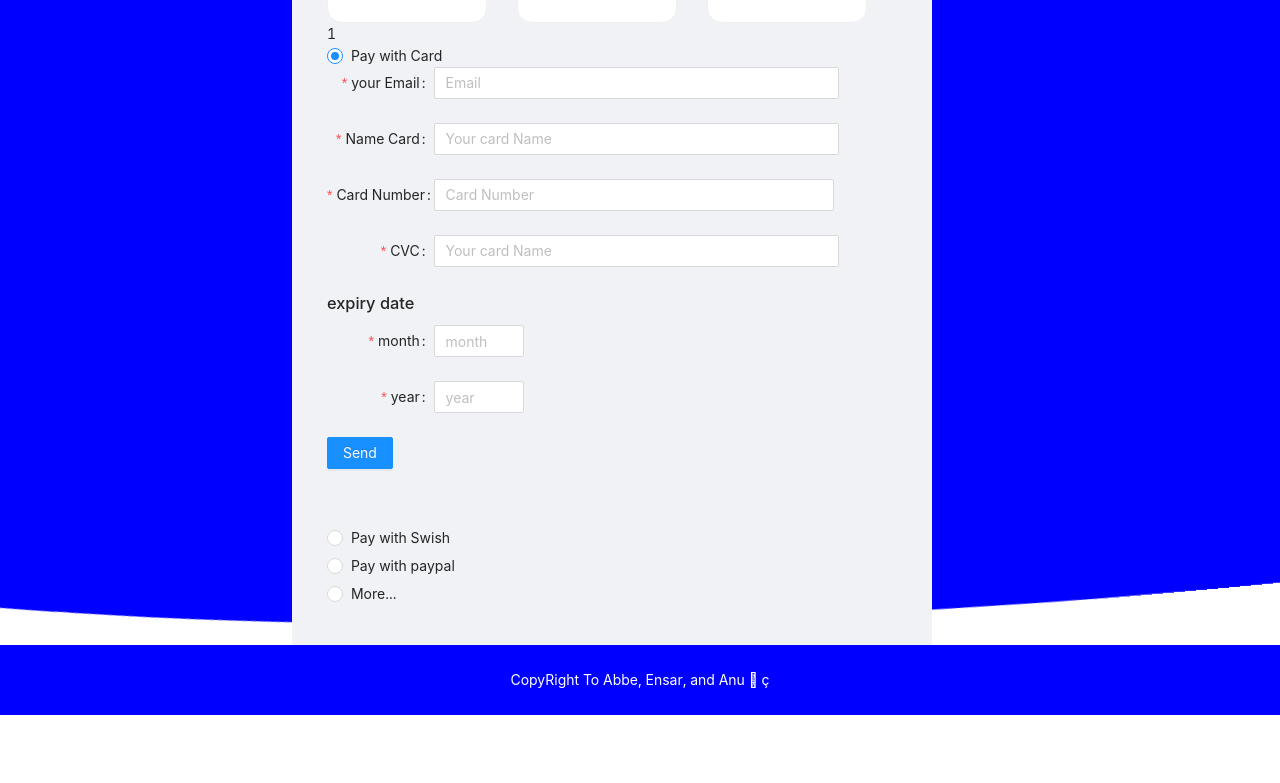
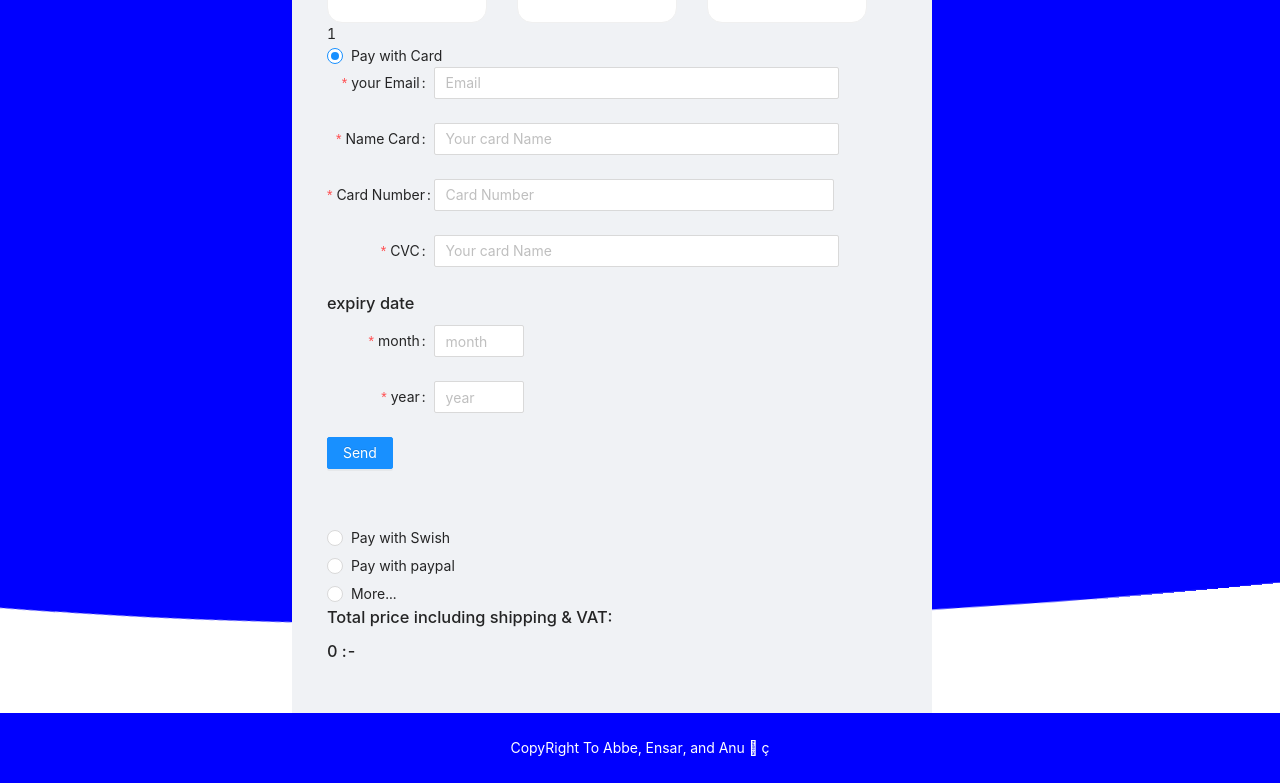
Before and after one commit to Abbe91/checkout-group6, a React (Create React App) app in the folder my-app/: page /checkout in a window 1280 px wide. Shown: the part 612-1395 px from the top of the page. Before the commit the page ends 1327 px from the top, so only its background shows below. Built offline with nearby package versions, Linux system fonts and the light colour scheme.

Commit message:
vat included

```diff
--- a/my-app/src/components/Checkout.tsx
+++ b/my-app/src/components/Checkout.tsx
@@ -2,6 +2,7 @@ import React from 'react';
 import Radiobutton from './Radio'
 import { Cart } from './Cart';
 import CheckoutFracksatt from './checkoutFracksatt';
+import TotalPrice from './TotalPrice';
 
 
 
@@ -16,6 +17,7 @@ function Checkout(){
             <Cart/>
             <CheckoutFracksatt/>
             <Radiobutton />
+            <TotalPrice/>
 
 
         </div>
--- /dev/null
+++ b/my-app/src/components/TotalPrice.tsx
@@ -0,0 +1,43 @@
+import React, { Component} from 'react';
+import {CartConsumer, ContextState} from './context/cartContext';
+
+
+
+export interface State {
+
+}
+
+
+
+export class TotalPrice extends Component<{}, State>{
+
+
+
+    constructor(props: {}){
+        super(props)
+    }
+
+        render(){
+            return(
+                <CartConsumer>
+                    {(contextData: ContextState) => {
+                        return(
+                            <div>
+                                <h1>Total price including shipping & VAT:</h1>
+                                {
+
+                                <h1> {contextData.getTotalPrice()*1.25} :- </h1>
+                                }
+                            </div>
+                        )
+                    }}
+
+                </CartConsumer>
+            )
+        }
+    }
+
+
+
+
+export default TotalPrice;
--- a/my-app/src/components/checkoutFracksatt.tsx
+++ b/my-app/src/components/checkoutFracksatt.tsx
@@ -88,7 +88,7 @@ class CheckoutFracksatt extends Component<Props, State> {
                                 <br />
 
 
-                              <Button onClick={()=>this.handleClick(shipping)}>Add Shipping</Button>
+                              <Button onClick={()=>this.handleClick()}>Add Shipping</Button>
                      {/*          <Button onClick={()=>this.handleClick(shipping.fracktCost)}>Add Shipping</Button> */}
                             </Card>
                         </Space>
```
